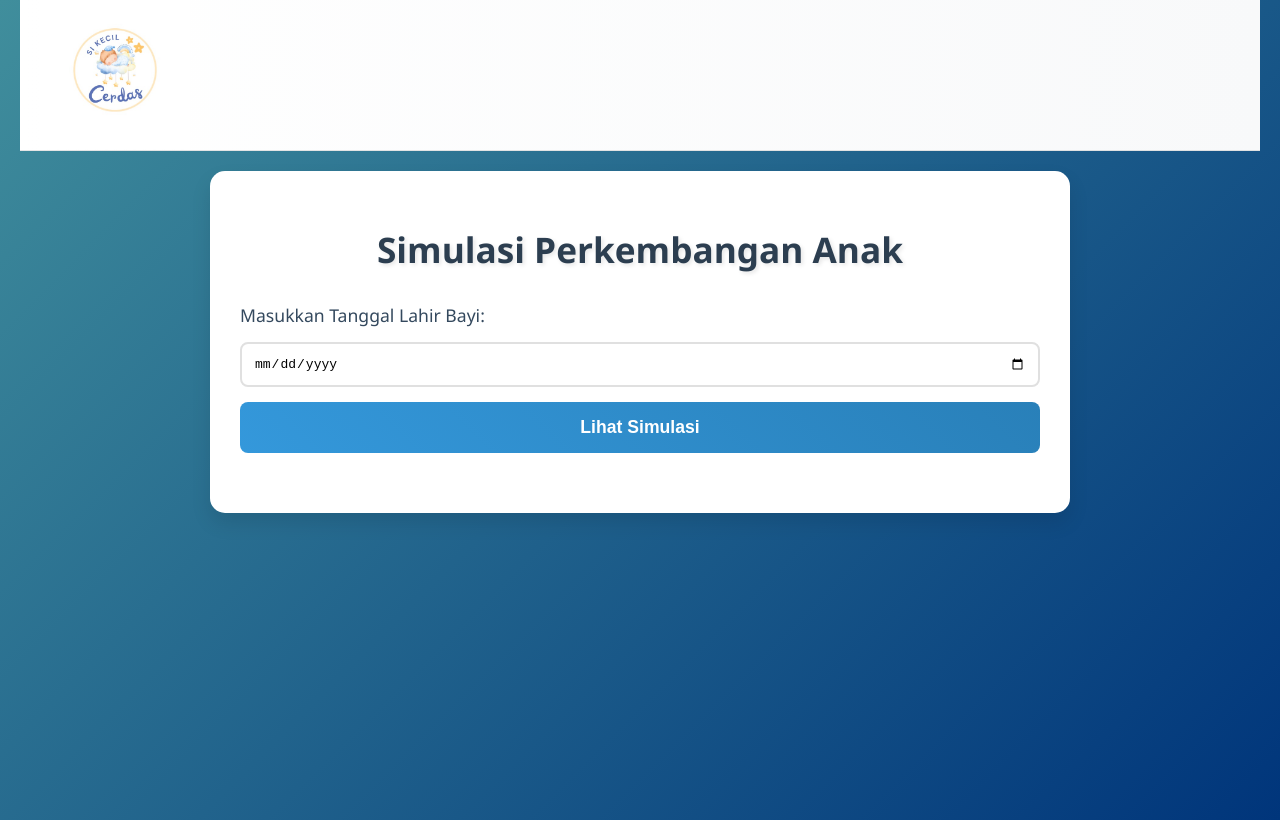
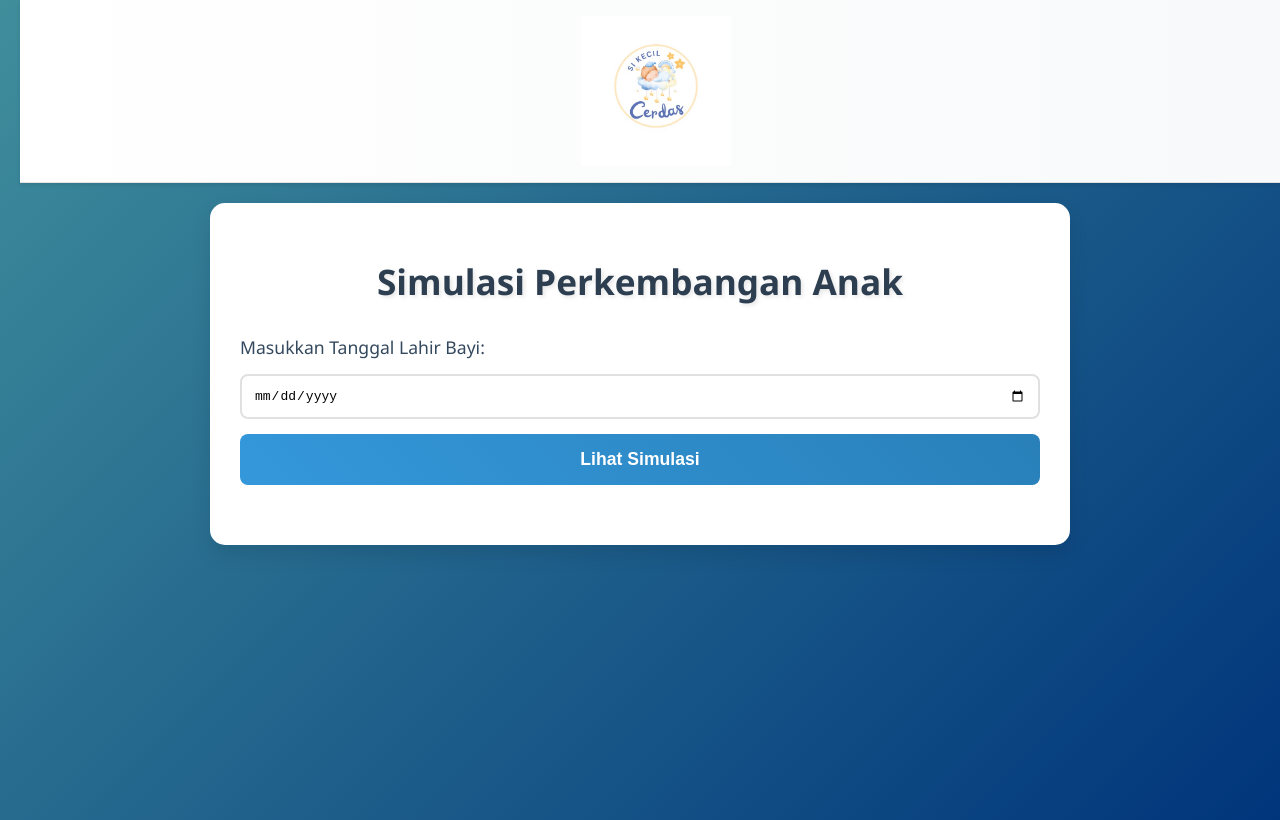
Before and after one commit to MuhReza2004/website-5, a plain HTML site: page index.html in a window 1280 px wide. Drawn offline with Linux system fonts and the light colour scheme.

Commit message:
Feat Logo Mid

```diff
--- a/style.css
+++ b/style.css
@@ -220,3 +220,28 @@ button:active {
 .header {
     border-bottom: 1px solid rgba(0, 0, 0, 0.1);
 }
+
+.header {
+  width: 100%;
+  padding: 1rem;
+  background-color: #ffffff;
+  box-shadow: 0 2px 4px rgba(0,0,0,0.1);
+}
+
+.logo-container {
+  max-width: 1200px;
+  margin: 0 auto;
+  display: flex;
+  justify-content: center;
+  align-items: center;
+}
+
+.logo {
+  height: 150px;
+  width: auto;
+  transition: transform 0.3s ease;
+}
+
+.logo:hover {
+  transform: scale(1.05);
+}
```
